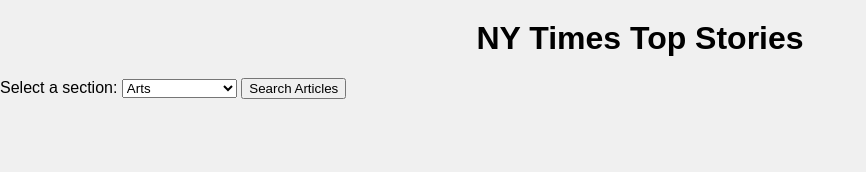
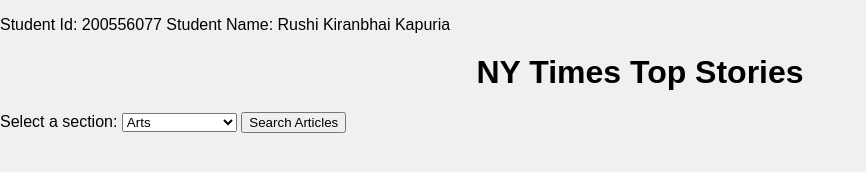
Before and after one commit to rushikapuria17/Assignment-4, a plain HTML site: page index.html in a window 1280 px wide. Shown: the whole page, without its empty margins (0-866 px from the left). Drawn offline with Linux system fonts and the light colour scheme.

Commit message:
Assign-4

```diff
--- a/index.html
+++ b/index.html
@@ -8,6 +8,7 @@
 	<script src="js/script.js" defer></script>
 </head>
 <body>
+    <div id="identity"></div>
     <h1>NY Times Top Stories</h1>
     <div>
         <!-- creating a label -->
--- a/js/script.js
+++ b/js/script.js
@@ -1,4 +1,9 @@
 document.addEventListener('DOMContentLoaded', function () {
+    const div1 = document.getElementById("identity");
+    const para = this.createElement("p");
+    para.textContent = "Student Id: 200556077 Student Name: Rushi Kiranbhai Kapuria";
+    div1.appendChild(para);
+    // The api uses is on this website https://developer.nytimes.com/docs/top-stories-product/1/overview
     // Api key to authorize access to the api.
     const apiKey = 'eXWyCSjiJTQ7WcGA0MMRChhK5qip3OAb';
     // creating variables to get the elements from the html.
```
